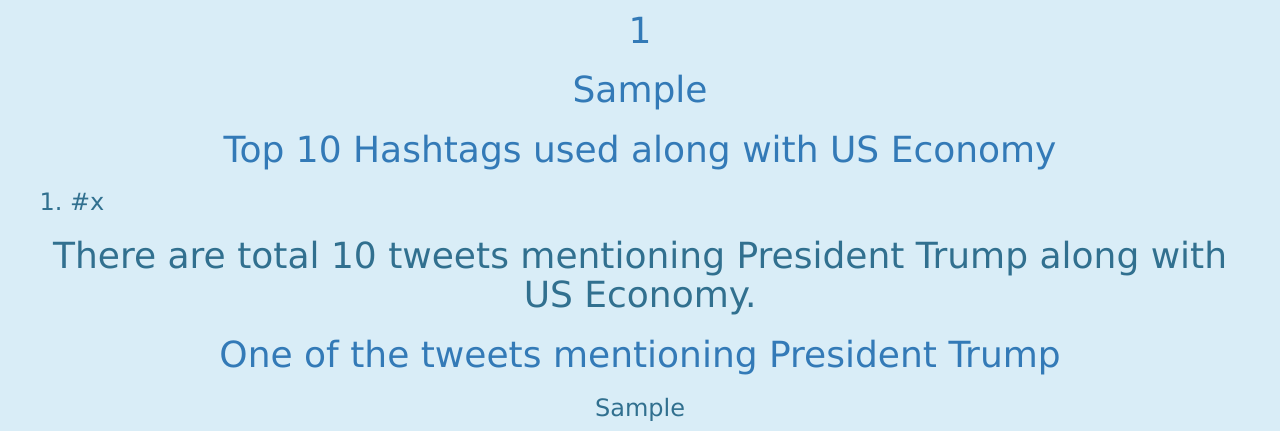
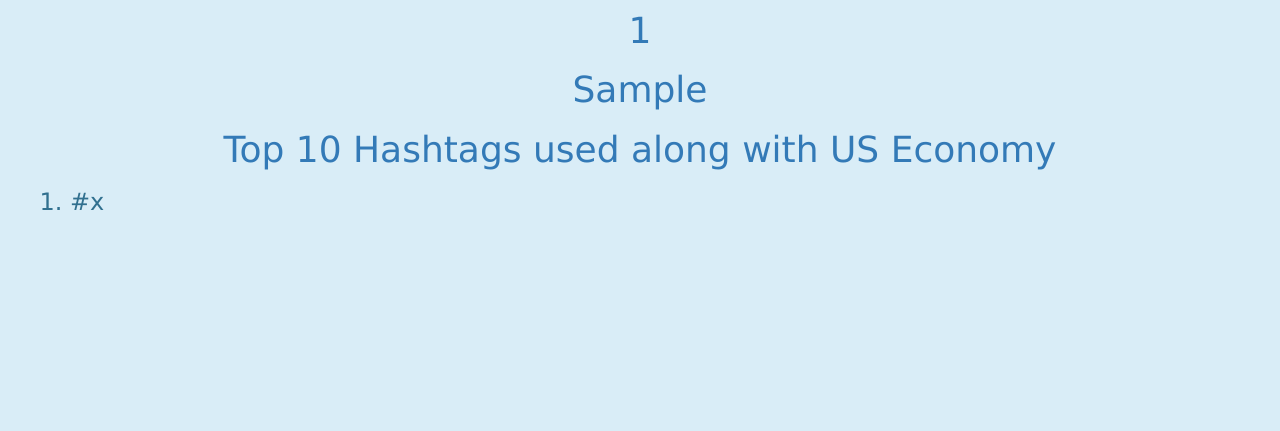
Before and after one commit to SankBad/Twitter_Database, a Flask app: template flask_UI/templates/index.html in a window 1280 px wide. Shown: the part 1578-2009 px from the top of the page. After the commit the page ends 1788 px from the top, so only its background shows below. Run offline with Flask 2, Linux system fonts and the light colour scheme; the template is opened without the code that fills it: most values are stand-ins (such as "Sample title", 1, 10 or a date in 2020); some libraries are stand-ins or nearby versions.

Commit message:
UI | modifications applied and some repeatative functionalities removed

```diff
--- a/flask_UI/app.py
+++ b/flask_UI/app.py
@@ -167,12 +167,5 @@ def query():
             hc = sorted(hashtag_count, key=hashtag_count.get, reverse=True)
             hc[:10]
             return render_template("index.html", hashtags = hc[:10])
-        elif select == "trump":
-            myquery = {"content":{"$regex":"trump","$options" :'i'}}
-            return render_template("index.html", trump = tweets.count_documents(myquery))
-        elif select == "trumpTweet":
-            myquery = {"content":{"$regex":"trump","$options" :'i'}}
-            twts = list(tweets.find(myquery))
-            return render_template("index.html", trumpTweet = twts[randint(0, len(twts))]["content"])
 if __name__ == "__main__":
     app.run(debug=True)
--- a/flask_UI/templates/index.html
+++ b/flask_UI/templates/index.html
@@ -31,8 +31,6 @@
           <option value="byuid">Search by user id</option>
           <option value="by2words">Search tweets by two keywords</option>
           <option value="tophashtag">Fetch top 10 Hashtags</option>
-          <option value="trump">Number of tweets mentioning Trump</option>
-          <option value="trumpTweet">Display a tweet mentioning Trump</option>
         </select>
       </div>
       <div id="searchDiv" class="form-group col-md-12" style="display: none;">
@@ -171,16 +169,6 @@
             {% endfor %}
             </ol>
         {% endif%}
-
-
-        {%if trump %}
-            <p class="text-center text-info h1">There are total {{ trump }} tweets mentioning President Trump along with US Economy.</p>
-        {% endif%}
-
-        {%if trumpTweet %}
-            <p class="h1 text-center text-primary">One of the tweets mentioning President Trump</p>
-            <p class="text-center text-info h3">{{ trumpTweet }}</p>
-        {% endif%}
     </section>
 
 <script>
```
